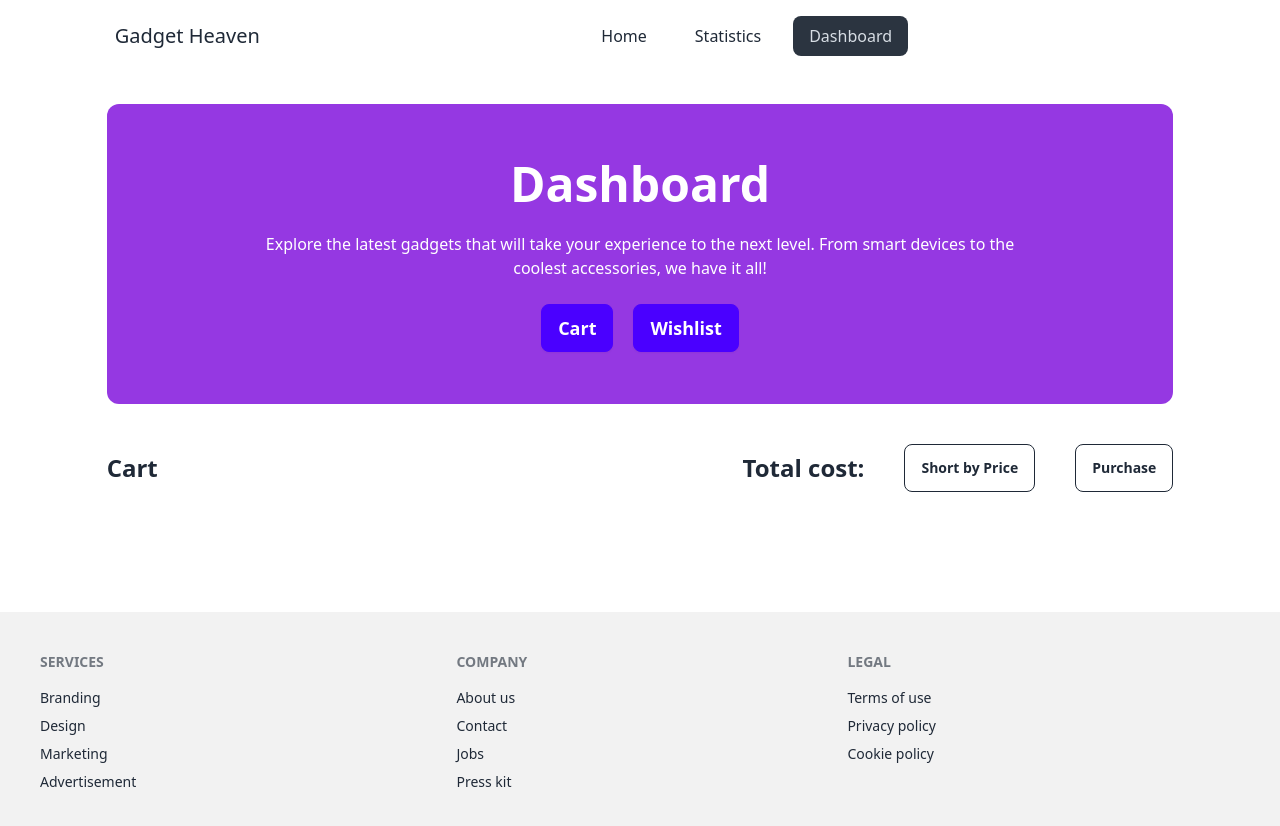
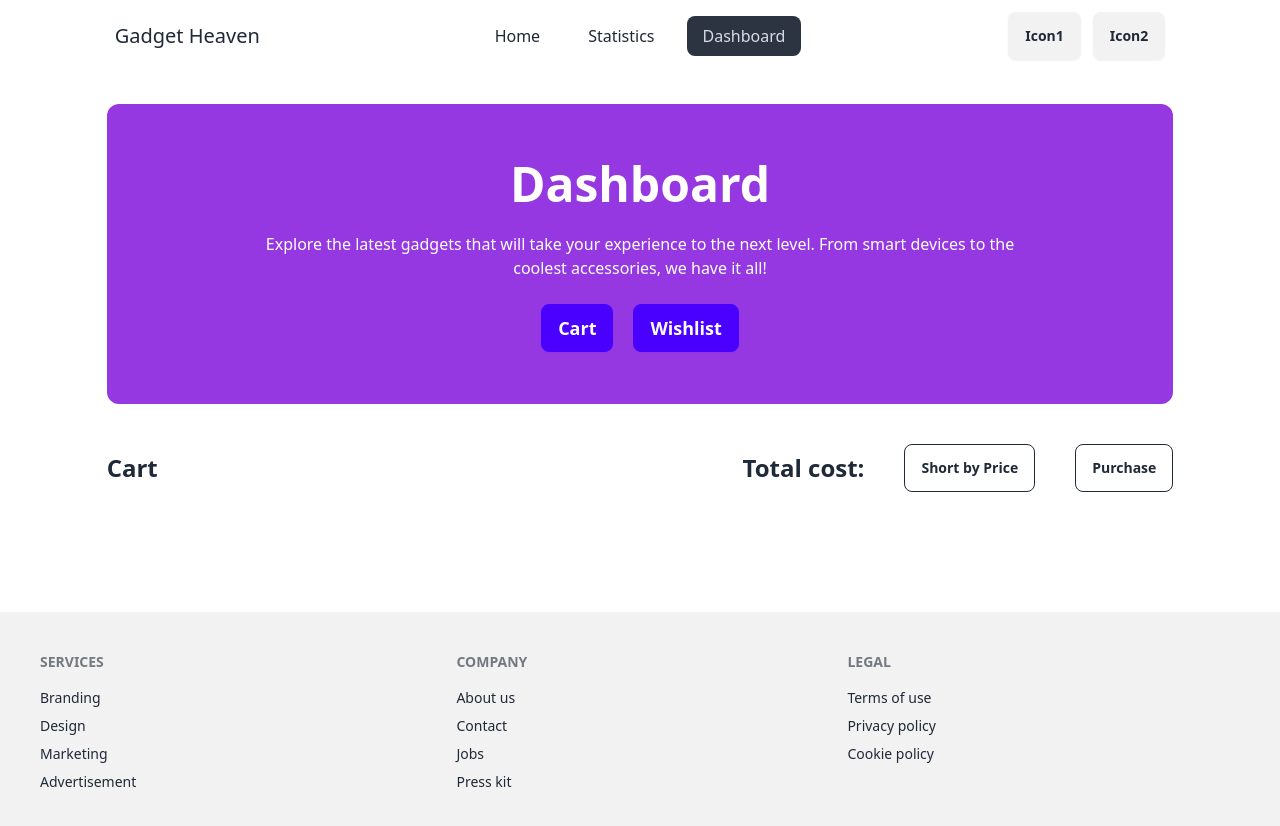
Before and after one commit to imran-information/gadget, a React (Vite) app: page /dashboard in a window 1280 px wide. Shown: the top 826 px of the page. Built offline with nearby package versions, Linux system fonts and the light colour scheme.

Commit message:
dashboard added

```diff
--- a/src/components/Card.jsx
+++ b/src/components/Card.jsx
@@ -5,9 +5,9 @@ const Card = ({ product }) => {
     const { product_name, image, details, price, id } = product
     return (
         <div className="card card-compact bg-base-100 w-96 shadow-xl p-5 ">
-            <NavLink to={`/details/${id}`}>
+
             <figure>
-                    <img
+                <img className='h-72'
                     src={image}
                     alt={product_name} />
             </figure>
@@ -15,11 +15,11 @@ const Card = ({ product }) => {
                 <h2 className="card-title">{product_name}</h2>
                 <p>{price}</p>
                 <p>{details}</p>
-                    <div className="card-actions justify-end">
-                        <button className="btn btn-primary">Buy Now</button>
+                <div className="card-actions ">
+                    <NavLink to={`/details/${id}`} className="btn  btn-outline btn-primary">View Details</NavLink>
                 </div>
             </div>
-            </NavLink>
+
         </div>
     );
 };
--- a/src/components/Categories.jsx
+++ b/src/components/Categories.jsx
@@ -6,15 +6,13 @@ const Categories = ({ categories }) => {
 
     return (
         <div className=''>
-            <h1 className='text-3xl text-center font-bold -mt-28 mb-10'>Explore Cutting-Edge Gadgets</h1>
+            <h1 className='text-4xl text-center font-bold -mt-28 mb-10 text-purple-600'>Explore Cutting-Edge Gadgets</h1>
             <div className=' flex justify-between mb-10 bg-[#9538E2] gap-3 p-5 rounded-xl'>
-                <NavLink to='/' className={({ isActive }) => `btn btn-primary font-bold text-lg ${isActive ? ' text-purple-950' : 'text-white'}`}> All Product</NavLink>
+                <NavLink to='/' className={({ isActive }) => `btn btn-primary font-bold text-lg ${isActive ? ' text-purple-950' : 'text-white'}`}> All </NavLink>
                 {
                     categories.map(category => <NavLink to={`/category/${category.category}`} key={category.category} className={({ isActive }) => `btn btn-primary font-bold text-lg ${isActive ? ' text-purple-950' : 'text-white'}`}>{category.category}</NavLink>)
                 }
             </div>
-
-
         </div >
     );
 };
--- a/src/components/DashboardCart.jsx
+++ b/src/components/DashboardCart.jsx
@@ -7,11 +7,17 @@ const DashboardCart = () => {
     const [product, setProduct] = useState([]);
     const [price, setPrice] = useState(0)
 
+
     useEffect(() => {
         setProduct(getProducts)
 
 
     }, [])
+
+    const handleShortByProduct = () => {
+        const sorted = [...getProducts].sort((a, b) => b.price - a.price)
+        setProduct(sorted)
+    }
 
     return (
         <div className='my-10'>
@@ -19,7 +25,7 @@ const DashboardCart = () => {
                 <div className='text-2xl font-bold'>Cart</div>
                 <div className='flex justify-between gap-10 items-center'>
                     <h2 className='text-2xl font-bold'>Total cost:</h2>
-                    <button className='btn btn-outline font-bold'>Short by Price</button>
+                    <button onClick={handleShortByProduct} className='btn btn-outline font-bold'>Short by Price</button>
                     <button className='btn btn-outline font-bold'>Purchase</button>
                 </div>
             </div>
--- a/src/components/NavBar.jsx
+++ b/src/components/NavBar.jsx
@@ -3,7 +3,7 @@ import { NavLink } from 'react-router-dom';
 
 const NavBar = () => {
     return (
-        <div className="navbar bg-base-100 fixed backdrop-blur-md top-0 z-50">
+        <div className="navbar bg-base-100 top-0 z-50 backdrop-blur-xl">
             <div className="navbar-start">
                 <div className="dropdown">
                     <div tabIndex={0} role="button" className="btn btn-ghost lg:hidden">
@@ -39,11 +39,9 @@ const NavBar = () => {
                 </ul>
             </div>
             <div className="navbar-end gap-3">
-                {/* <NavLink className="btn">Icon1</NavLink>
-                <NavLink className="btn">Icon2</NavLink> */}
-                Icon1
-                <br />
-                Icon1
+                <NavLink to='/dashboard' className="btn">Icon1</NavLink>
+                <NavLink to='/dashboard' className="btn">Icon2</NavLink>
+
             </div>
         </div>
     );
```
Lines whose indentation alone changed are shown as unchanged.
